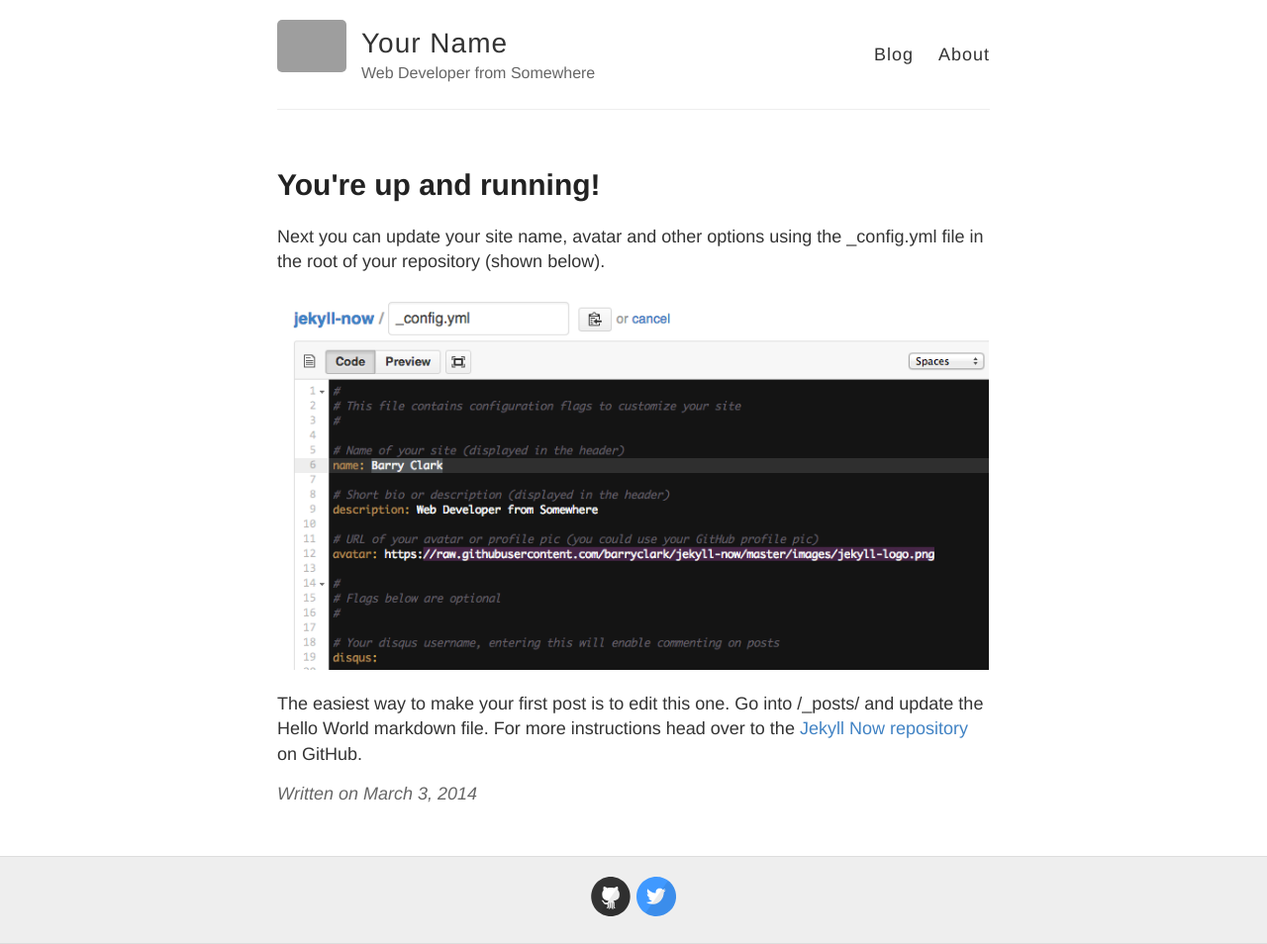
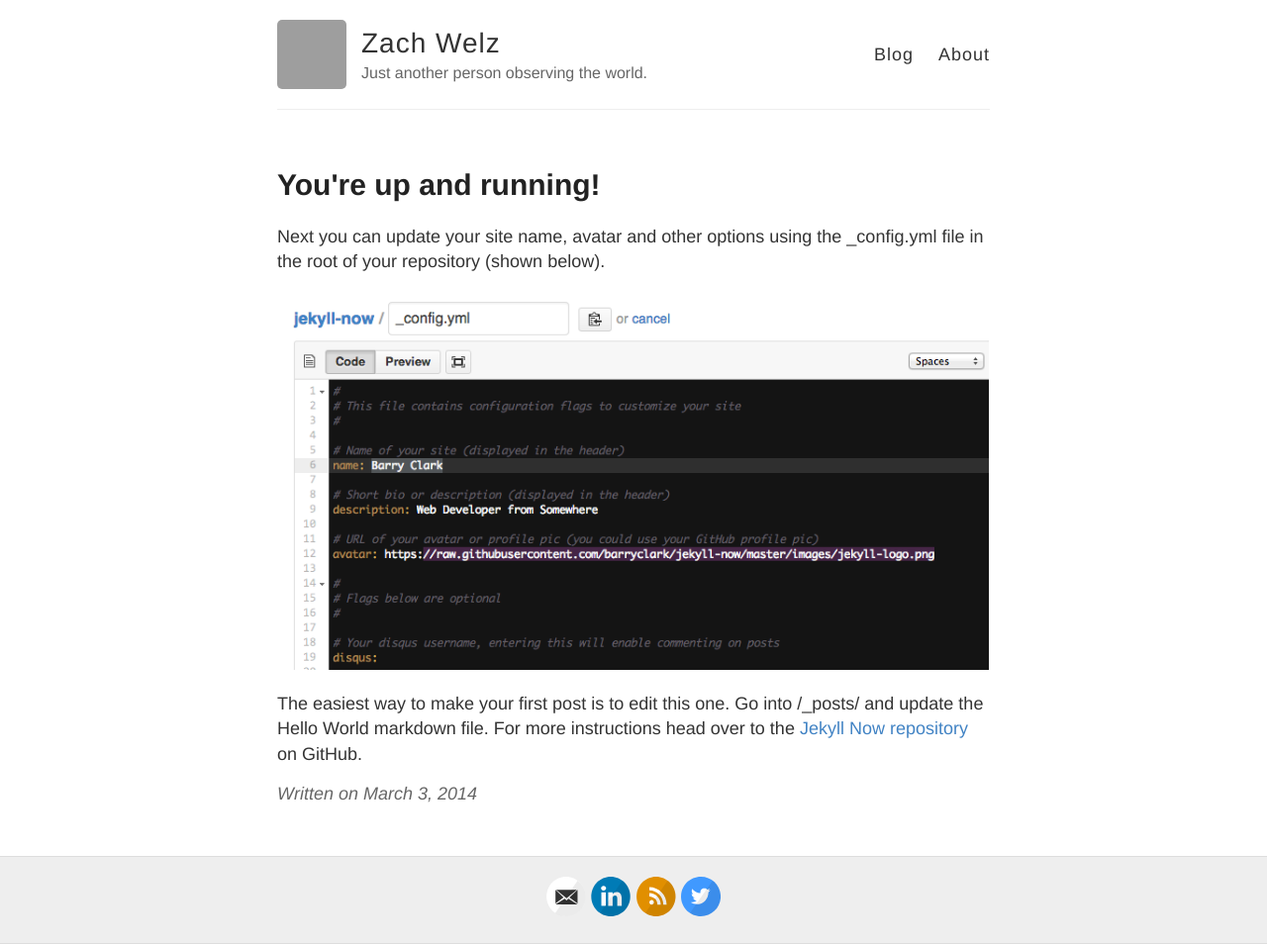
Before and after one commit to zwelz3/zwelz3.github.io, a Jekyll site: the page built from _posts/2014-3-3-Hello-World.md, in a window 1280 px wide. Shown: the whole page at 99% size. Built offline with Jekyll 4.4.1, drawn with Linux system fonts in a browser that asks for light colours; grey boxes are pictures that could not be loaded.

Commit message:
Update _config

```diff
--- a/_config.yml
+++ b/_config.yml
@@ -3,13 +3,13 @@
 #
 
 # Name of your site (displayed in the header)
-name: Your Name
+name: Zach Welz
 
 # Short bio or description (displayed in the header)
-description: Web Developer from Somewhere
+description: Just another person observing the world.
 
 # URL of your avatar or profile pic (you could use your GitHub profile pic)
-avatar: https://raw.githubusercontent.com/barryclark/jekyll-now/master/images/jekyll-logo.png
+avatar: https://avatars.githubusercontent.com/u/32652349
 
 #
 # Flags below are optional
@@ -18,15 +18,15 @@ avatar: https://raw.githubusercontent.com/barryclark/jekyll-now/master/images/je
 # Includes an icon in the footer for each username you enter
 footer-links:
   dribbble:
-  email:
+  email: welz.zach@gmail.com
   facebook:
   flickr:
-  github: barryclark/jekyll-now
+  github:
   instagram:
-  linkedin:
+  linkedin: zachwelz
   pinterest:
-  rss: # just type anything here for a working RSS icon
-  twitter: jekyllrb
+  rss: RSS # just type anything here for a working RSS icon
+  twitter: WelzPh
   stackoverflow: # your stackoverflow profile, e.g. "users/50476/bart-kiers"
   youtube: # channel/<your_long_string> or user/<user-name>
   googleplus: # anything in your profile username that comes after plus.google.com/
@@ -41,7 +41,7 @@ google_analytics:
 
 # Your website URL (e.g. http://barryclark.github.io or http://www.barryclark.co)
 # Used for Sitemap.xml and your RSS feed
-url:
+url: https://www.zachwelz.com
 
 # If you're hosting your site at a Project repository on GitHub pages
 # (http://yourusername.github.io/repository-name)
```
